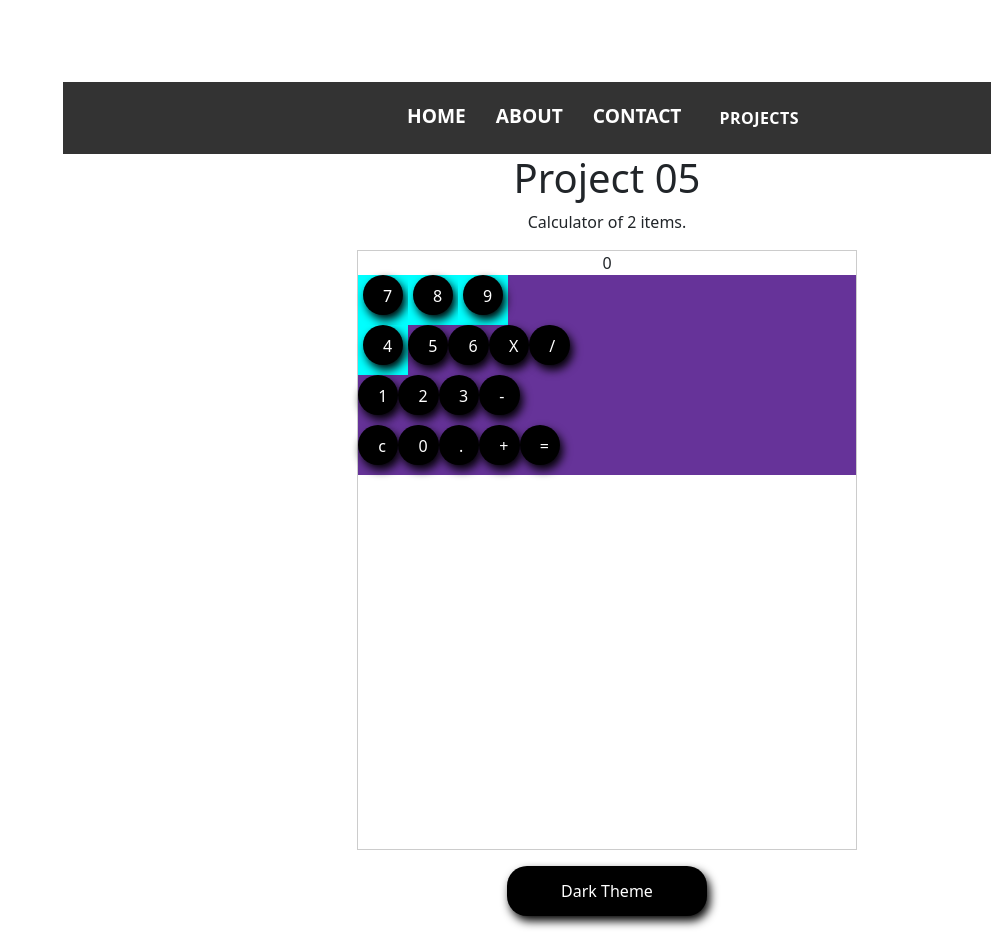
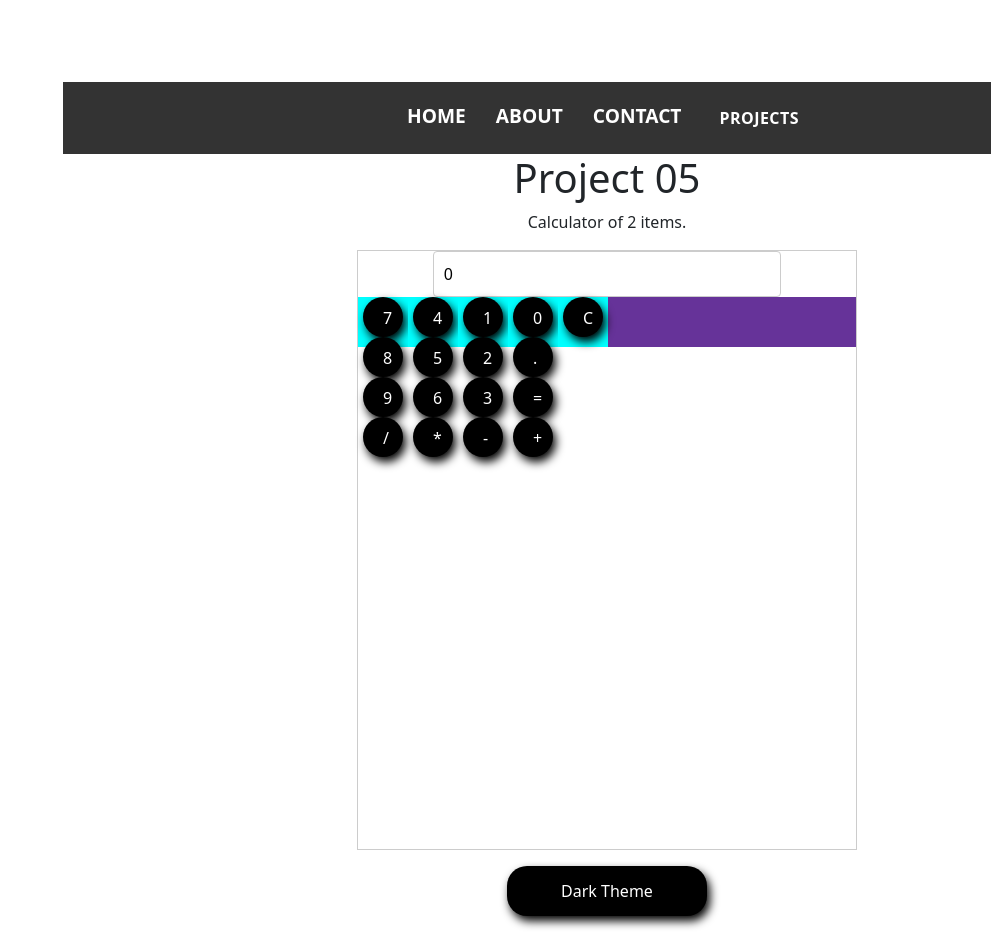
Before and after one commit to lbruster/changecolor, a React (Vite) app: page /projects/5 in a window 1280 px wide. Shown: the top 948 px of the page, without its empty margins (289-1280 px from the left). Built offline with nearby package versions, Linux system fonts and the light colour scheme.

Commit message:
project start 5 IF IT WORKS

```diff
--- a/src/components/projects/project05.tsx
+++ b/src/components/projects/project05.tsx
@@ -13,58 +13,106 @@ Crea una página con dos campos de entrada de números y cuatro botones: "Sumar"
 ● Asegúrate de validar la entrada para evitar errores (por ejemplo, división por cero).
 
 */
-/* function ButtonPanel({ onButtonClick }) {
-  const buttons = [
-    "7",
-    "8",
-    "9",
-    "/",
-    "4",
-    "5",
-    "6",
-    "*",
-    "1",
-    "2",
-    "3",
-    "-",
-    "0",
-    ".",
-    "=",
-    "+",
-  ];
 
-  return (
-    <div className="button-panel">
-      {buttons.map((btn) => (
-        <button key={btn} onClick={() => onButtonClick(btn)}>
-          {btn}
-        </button>
-      ))}
-    </div>
-  );
-} */
 const Project05 = () => {
-  const [displayValue, setDisplayValue] = useState("0");
-  const [firstOperand, setFirstOperand] = useState(null);
-  const [operator, setOperator] = useState(null);
-  const [waitingForSecondOperand, setWaitingForSecondOperand] = useState(false);
+  const [displayValue, setDisplayValue] = useState<string>("0");
+  const [firstOperand, setFirstOperand] = useState<number | null>(null);
+  const [operator, setOperator] = useState<string | null>(null);
+  const [waitingForSecondOperand, setWaitingForSecondOperand] =
+    useState<boolean>(false);
 
-  // ... (functions for handling number input, operations, etc.)
-  function result() {}
-
-  const [input, setInput] = useState("");
-  const handleButtonClick = (value: string) => {
-    if (value === "=") {
-      // Evaluate the expression
-      try {
-        setInput(eval(input).toString());
-      } catch (error) {
-        setInput("Error");
-      }
+  const inputDigit = (digit: string) => {
+    if (waitingForSecondOperand) {
+      setDisplayValue(digit);
+      setWaitingForSecondOperand(false);
     } else {
-      setInput(input + value);
+      setDisplayValue((prev) => (prev === "0" ? digit : prev + digit));
     }
   };
+
+  const inputDecimal = () => {
+    if (waitingForSecondOperand) {
+      setDisplayValue("0.");
+      setWaitingForSecondOperand(false);
+      return;
+    }
+    if (!displayValue.includes(".")) {
+      setDisplayValue((prev) => prev + ".");
+    }
+  };
+
+  const performCalculation = (op: string, a: number, b: number) => {
+    switch (op) {
+      case "+":
+        return a + b;
+      case "-":
+        return a - b;
+      case "*":
+        return a * b;
+      case "/":
+        return b === 0 ? NaN : a / b;
+      default:
+        return b;
+    }
+  };
+
+  const handleOperator = (nextOperator: string) => {
+    const inputValue = parseFloat(displayValue);
+
+    if (firstOperand === null) {
+      setFirstOperand(inputValue);
+    } else if (operator) {
+      const result = performCalculation(operator, firstOperand, inputValue);
+      setDisplayValue(String(result));
+      setFirstOperand(result);
+    }
+
+    setWaitingForSecondOperand(true);
+    setOperator(nextOperator);
+  };
+
+  const handleEquals = () => {
+    if (operator && firstOperand !== null) {
+      const result = performCalculation(
+        operator,
+        firstOperand,
+        parseFloat(displayValue)
+      );
+      setDisplayValue(String(result));
+      setFirstOperand(null);
+      setOperator(null);
+      setWaitingForSecondOperand(false);
+    }
+  };
+
+  const clearAll = () => {
+    setDisplayValue("0");
+    setFirstOperand(null);
+    setOperator(null);
+    setWaitingForSecondOperand(false);
+  };
+
+  const handleButtonClick = (value: string) => {
+    if (/^[0-9]$/.test(value)) {
+      inputDigit(value);
+      return;
+    }
+    if (value === ".") {
+      inputDecimal();
+      return;
+    }
+    if (value === "=") {
+      handleEquals();
+      return;
+    }
+    if (value === "C") {
+      clearAll();
+      return;
+    }
+    // operator
+    handleOperator(value);
+  };
+
   return (
     <>
       <section className="projects">
@@ -74,74 +122,40 @@ const Project05 = () => {
         </div>
       </section>
       <section className="projects-calc">
-        <label
-          className="livecalc-field"
-          /* onChange={handleSearch} */
-        >
-          {displayValue}
-        </label>
+        {/* <input type="text" value={value} /> */}
+        <input type="text" value={displayValue} readOnly />
+
         <div className="divrow">
           <div className="divrsp">
-            <button>7</button>
+            {["7", "8", "9", "/"].map((btn) => (
+              <button key={btn} onClick={() => handleButtonClick(btn)}>
+                {btn}
+              </button>
+            ))}
           </div>
           <div className="divrsp">
-            <button>8</button>
+            {["4", "5", "6", "*"].map((btn) => (
+              <button key={btn} onClick={() => handleButtonClick(btn)}>
+                {btn}
+              </button>
+            ))}
           </div>
           <div className="divrsp">
-            <button>9</button>
+            {["1", "2", "3", "-"].map((btn) => (
+              <button key={btn} onClick={() => handleButtonClick(btn)}>
+                {btn}
+              </button>
+            ))}
           </div>
-          <div></div>
-          <div></div>
-        </div>
-        <div className="divrow">
           <div className="divrsp">
-            <button>4</button>
+            {["0", ".", "=", "+"].map((btn) => (
+              <button key={btn} onClick={() => handleButtonClick(btn)}>
+                {btn}
+              </button>
+            ))}
           </div>
-          <div>
-            <button>5</button>
-          </div>
-          <div>
-            <button>6</button>
-          </div>
-          <div>
-            <button>X</button>
-          </div>
-          <div>
-            <button>/</button>
-          </div>
-        </div>
-        <div className="divrow">
-          <div>
-            <button>1</button>
-          </div>
-          <div>
-            <button>2</button>
-          </div>
-          <div>
-            <button>3</button>
-          </div>
-          <div>
-            <button>-</button>
-          </div>
-          <div></div>
-        </div>
-        <div className="divrow">
-          <div>
-            <button>c</button>
-          </div>
-          <div>
-            <button>0</button>
-          </div>
-          <div>
-            <button>.</button>
-          </div>
-          <div>
-            <button>+</button>
-          </div>
-          <div>
-            <button className="equal" onClick={result}>
-              =
-            </button>
+          <div className="divrsp">
+            <button onClick={() => handleButtonClick("C")}>C</button>
           </div>
         </div>
         <div></div>
```
